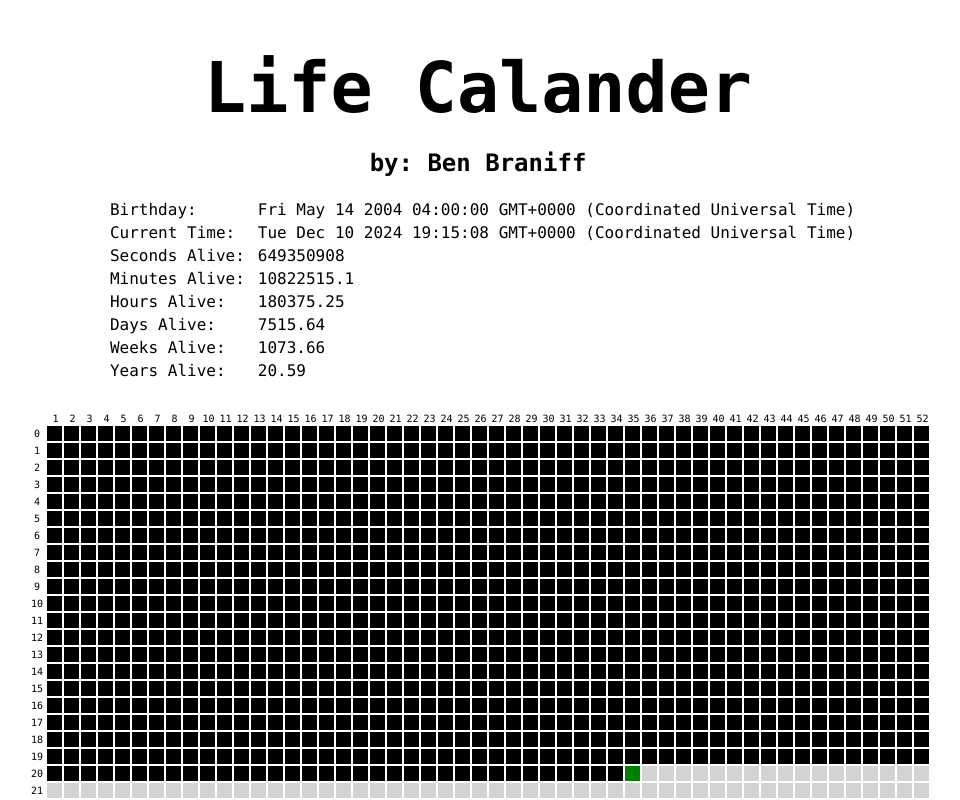
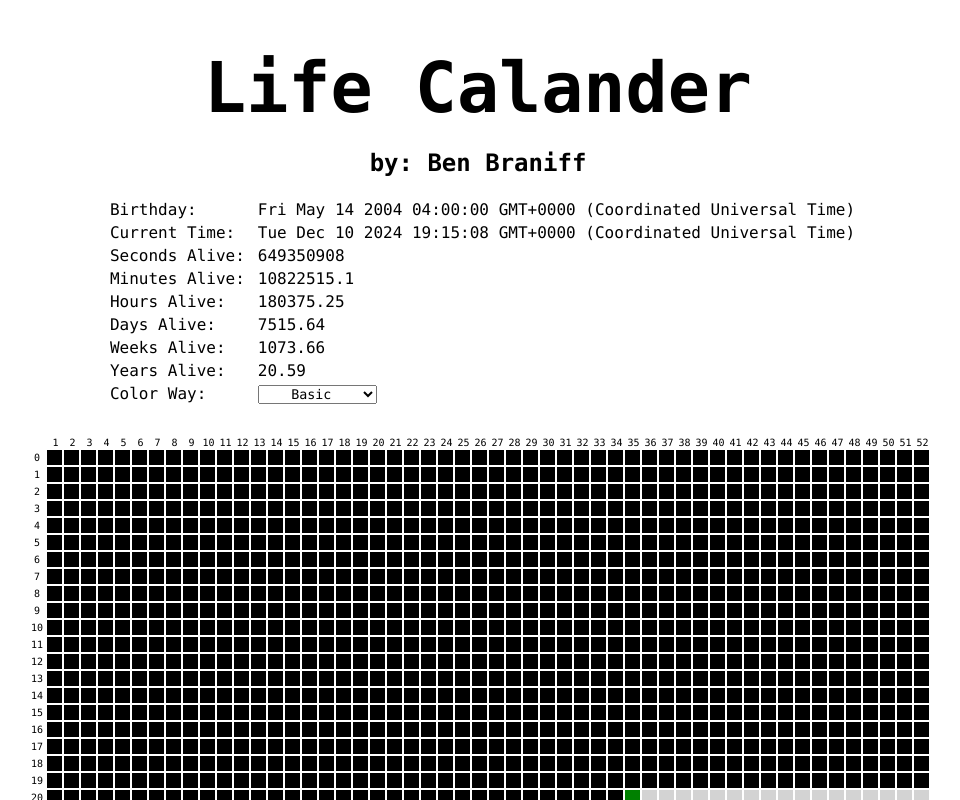
Before and after one commit to BenBraniff/Life-Calendar, a React (Create React App) app in the folder my-app1/: page / in a window 1280 px wide. Shown: the top 800 px of the page, without its empty margins (162-1122 px from the left). Built offline with nearby package versions, Linux system fonts and the light colour scheme.

Commit message:
Color Way selector

```diff
--- a/my-app1/src/App.jsx
+++ b/my-app1/src/App.jsx
@@ -1,5 +1,47 @@
 import React, { useState, useEffect } from "react";
 import './App.css';
+
+// Function to convert HSV to RGB
+function hsvToRgb(h, s, v) {
+  let r, g, b;
+
+  let i = Math.floor(h / 60);
+  let f = h / 60 - i;
+  let p = v * (1 - s);
+  let q = v * (1 - f * s);
+  let t = v * (1 - (1 - f) * s);
+
+  switch (i % 6) {
+      case 0: r = v; g = t; b = p; break;
+      case 1: r = q; g = v; b = p; break;
+      case 2: r = p; g = v; b = t; break;
+      case 3: r = p; g = q; b = v; break;
+      case 4: r = t; g = p; b = v; break;
+      case 5: r = v; g = p; b = q; break;
+  }
+
+  return {
+      r: Math.round(r * 255),
+      g: Math.round(g * 255),
+      b: Math.round(b * 255)
+  };
+}
+
+// Function to convert RGB to Hex
+function rgbToHex(r, g, b) {
+  return `#${((1 << 24) + (r << 16) + (g << 8) + b).toString(16).slice(1).toUpperCase()}`;
+}
+
+// Function to convert HSV to Hex
+function hsvToHex(h, s, v) {
+  // Ensure H, S, V are within valid ranges
+  h = Math.max(0, Math.min(360, h));
+  s = Math.max(0, Math.min(1, s));
+  v = Math.max(0, Math.min(1, v));
+
+  const { r, g, b } = hsvToRgb(h, s, v);
+  return rgbToHex(r, g, b);
+}
 
 function App() {
 
@@ -27,6 +69,11 @@
     }, 1000); // Update every second
     return () => clearInterval(interval); // Clean up interval on unmount
   }, []);
+
+  const [colorWaysSelect, setcolorWaysSelect] = useState("0");
+  // colorWaysSelect.addEventListener('change', () => {
+  //     selectedValue = colorWaysSelect.value;
+  // });
 
   const rows = 90;
   const columns = 52;
@@ -60,14 +107,11 @@
   ));
 
   const squareStyle = (theIndex) => {
-      // 255*255*255 = 16,777,216
-      // 90 * 52 = 4,680 (index)
-      // 16,777,216 / 4,680 = 3584.87521368 ~= 3584
-      // index * 3584 then convert to hex
-      let ColorCode = "#" + (theIndex * 3584).toString(15);
-
+    let theColor = "lightgray";
+    let choice = parseInt(colorWaysSelect, 10);
+    switch (choice) {
+      case 0: {
         let isColored = 0;
-      let theColor = "lightgray";
         if (theIndex < currentWeeks) {
           isColored = 0;
         } else if (theIndex == Math.round(currentWeeks)) {
@@ -87,6 +131,32 @@
             break;
           default:
             theColor = "lightgray";
+        }
+        break;
+      }
+      case 1: {
+        let isColored = 0;
+        if (theIndex < currentWeeks) {
+          theColor = hsvToHex( theIndex / currentWeeks * 360, 1, 1);
+        } else if (theIndex == Math.round(currentWeeks)) {
+          theColor = "white";
+        } else {
+          isColored = "lightgray";
+        }
+        break;
+      }
+      case 2: {
+        // 90 * 52 = 4,680 (total number of squares)
+        let isColored = 0;
+        if (theIndex < currentWeeks) {
+          theColor = hsvToHex( theIndex / 4680 * 360, 1, 1);
+        } else if (theIndex == Math.round(currentWeeks)) {
+          theColor = "black";
+        } else {
+          isColored = "lightgray";
+        }
+        break;
+      }
     }
     return {
       width: "15px",
@@ -131,6 +201,16 @@
         <tr><td>Days Alive: </td><td>{currentDays}</td></tr>
         <tr><td>Weeks Alive: </td><td>{currentWeeks}</td></tr>
         <tr><td>Years Alive: </td><td>{currentYears}</td></tr>
+        <tr><td>Color Way: </td>
+            <td><select
+            name="colorWays"
+            id="colorWays"
+            value={colorWaysSelect}
+            onChange={(e) => setcolorWaysSelect(e.target.value)}>
+                  <option value="0">Basic</option>
+                  <option value="1">Full Rainbow</option>
+                  <option value="2">Part Rainbow</option>
+                </select></td></tr>
         </tbody>
       </table>
       <div style={containerStyle}>
```
Lines whose indentation alone changed are shown as unchanged.
